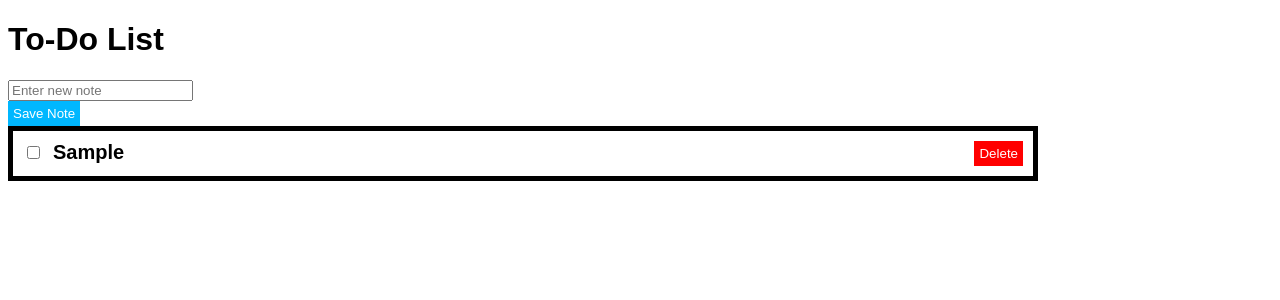
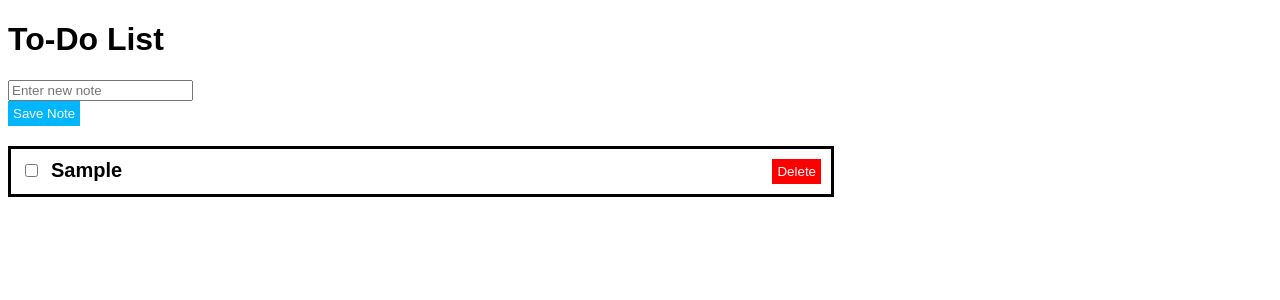
Before and after one commit to Chillingfire/angular-notepad, an Angular app: page / in a window 1280 px wide. Both pictures are taken after typing "Sample" into the empty fields and a click on the button "Save Note". Shown: the top 300 px of the page. Built offline with nearby package versions, Linux system fonts and the light colour scheme.

Commit message:
Small changes, more spacing for first task, added strikethrough functionality for completed tasks

```diff
--- a/src/app/tasks/tasks.component.html
+++ b/src/app/tasks/tasks.component.html
@@ -12,10 +12,13 @@
 </form>
 <button type = "Submit" class="savebutton" (click)="addTask()">Save Note</button>
 
+<div class="spacing"></div>
+
 <div *ngFor="let task of tasks; let i = index;">
     <div class = "task">
         <input class = "check" type="checkbox" (click)="completeTask(i)">
-        <h1 class = "content">{{task.text}}</h1>
+        <h1 *ngIf = "!task.completed" class = "content">{{task.text}}</h1>
+        <h1 *ngIf = "task.completed" class = "content" style="text-decoration: line-through">{{task.text}}</h1>
         <button type = "Delete" class="deletebutton" (click)="deleteTask(i)">Delete</button>
     </div>
     <p class="newline"></p>
--- a/src/app/tasks/tasks.component.scss
+++ b/src/app/tasks/tasks.component.scss
@@ -35,10 +35,13 @@
     display: inline-block;
     padding: 10px;
     font-family: 'Montserrat', sans-serif;
-    border: 5px solid black;
-    width: 1000px;
+    border: 3px solid black;
+    width: 800px;
     flex: none;
+}
 
+.spacing {
+    padding: 10px;
 }
 
 .deletebutton {
```
